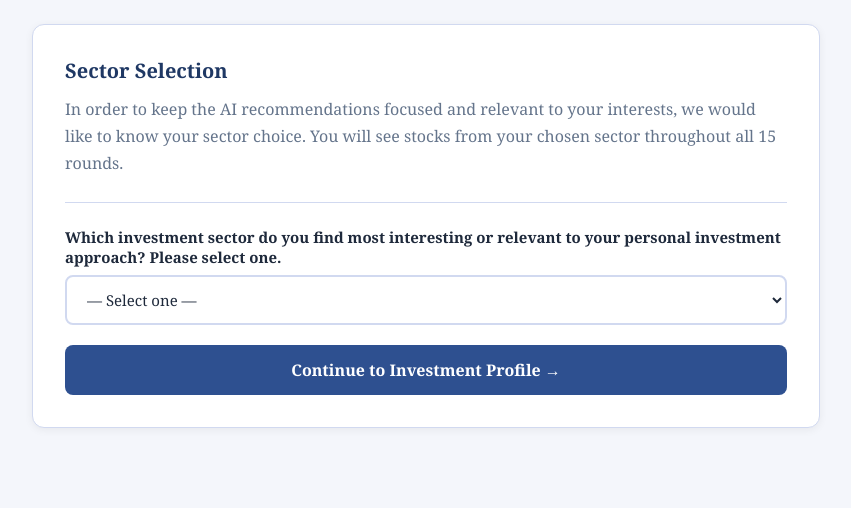
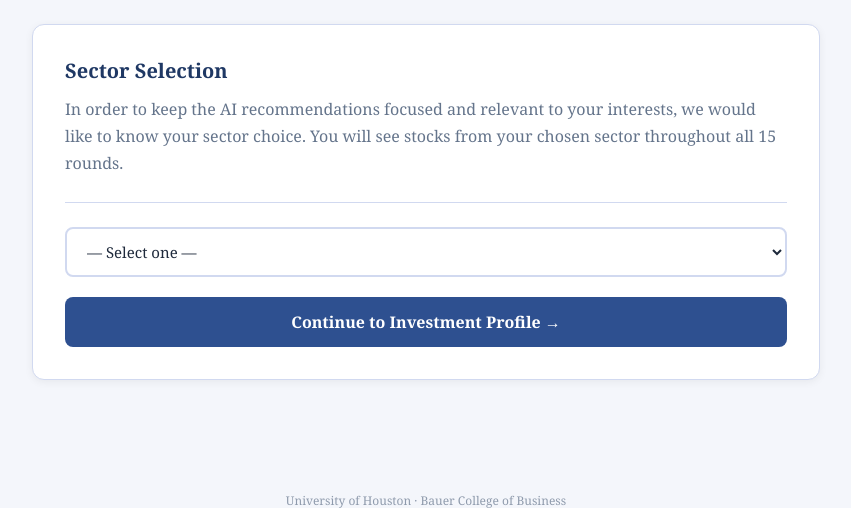
Before and after one commit to rajkabirrk96-beep/Esiptamic-experiement-0A, a Flask app: page /sector in a window 1280 px wide. Shown: the part 44-552 px from the top of the page, without its empty margins (214-1065 px from the left). Run offline with Flask 3, Linux system fonts and the light colour scheme; parts of the project's set-up code (start-up, migrations or seed data) failed here and were passed over.

Commit message:
Update sector.html

```diff
--- a/templates/sector.html
+++ b/templates/sector.html
@@ -10,10 +10,6 @@
   <hr class="divider">
 
   <form method="POST" action="/sector">
-    <label>Which investment sector do you find most interesting or
-      relevant to your personal investment approach?
-      Please select one.</label>
-
     <select name="sector_choice" required>
       <option value="">— Select one —</option>
       <option value="Communication Services">
```
